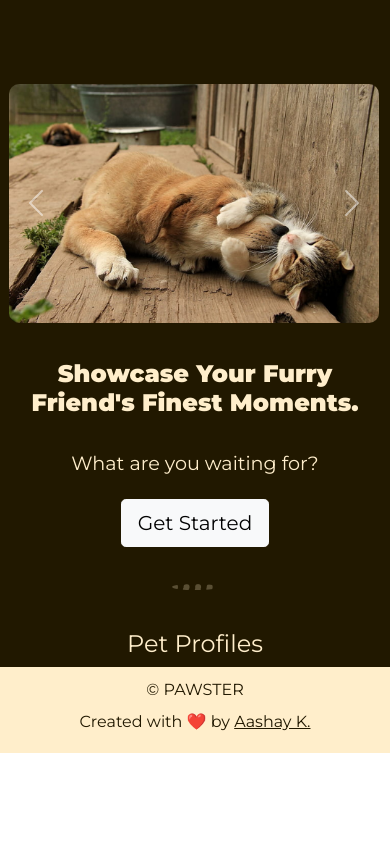
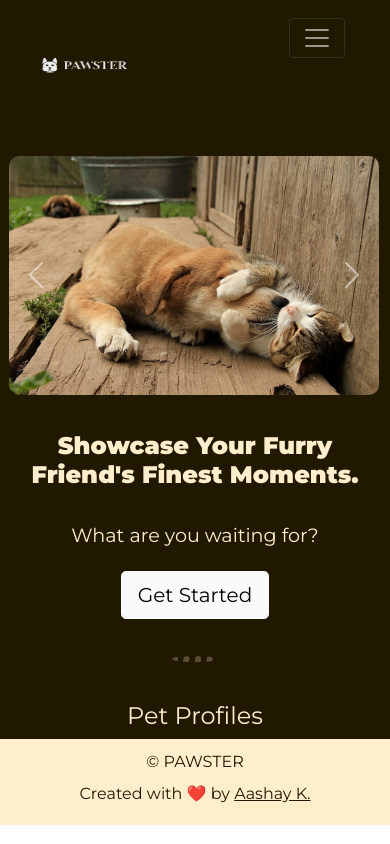
Before and after one commit to aashayk18/PAWSTER, a plain HTML site: page index.html in a window 390 px wide. Shown: the top 844 px of the page. Drawn offline with nearby package versions, Linux system fonts and the light colour scheme; no server answers.

Commit message:
styling changes

```diff
--- a/css/styles.css
+++ b/css/styles.css
@@ -342,19 +342,28 @@ hr {
 
     .navbar {
         width: 300px;
-        height: 100px;
-        margin-top: -100px;
+        height: 50px;
+        margin-left: auto;
+        margin-right: auto;
+        margin-top: 100px;
         margin-bottom: 20px;
     }
 
     .navbar-logo {
-        width: 20px;
-        height: 10px;
-        margin-top: 10px;
+        width: 100px;
+        height: 60px;
+        padding-top: 40px;
     }
 
     .nav-item {
         padding: 0 10px;
+    }
+
+    .nav-link {
+        font-size: 1rem;
+        font-family: "Montserrat";
+        font-weight: 400;
+        color: black;
     }
 
     #tagline {
```
